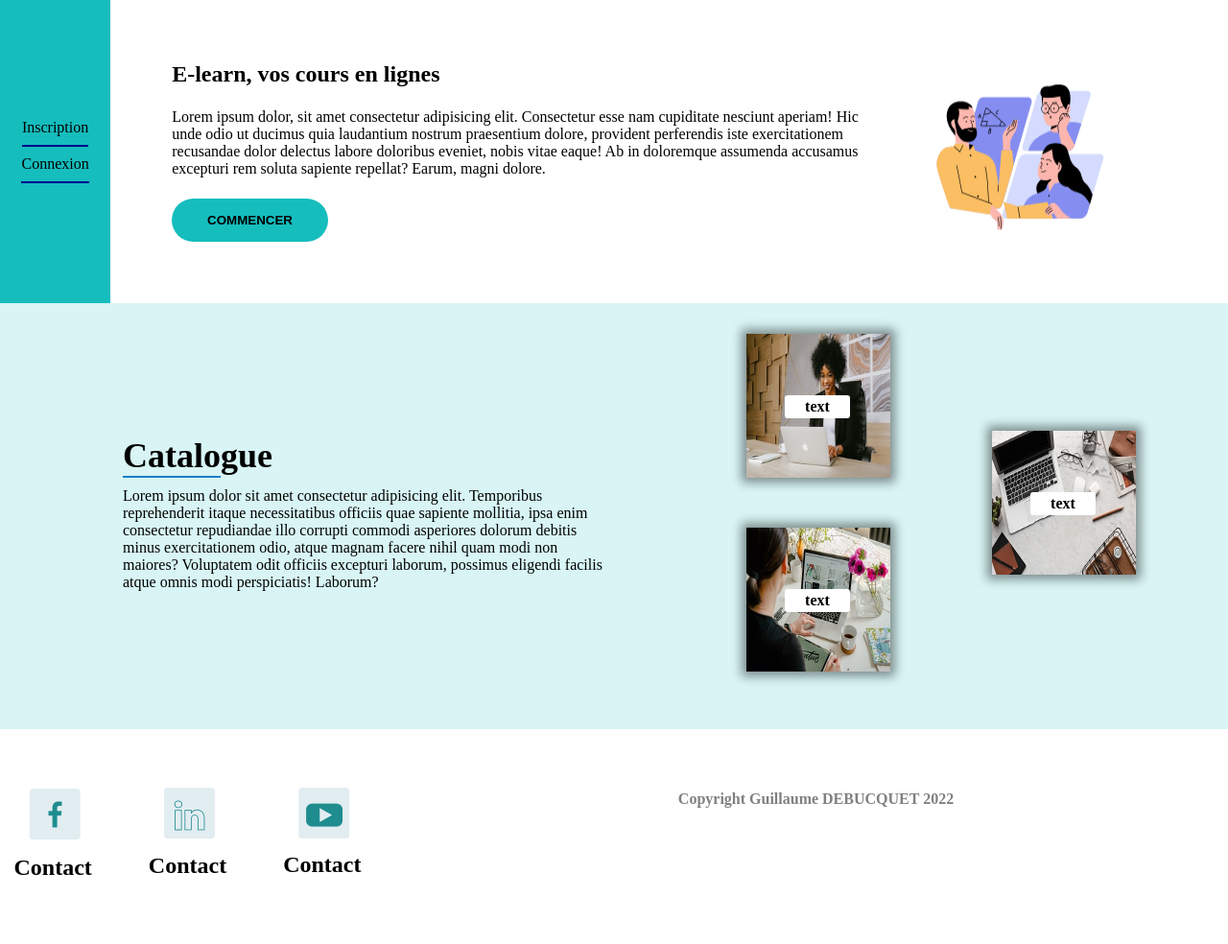
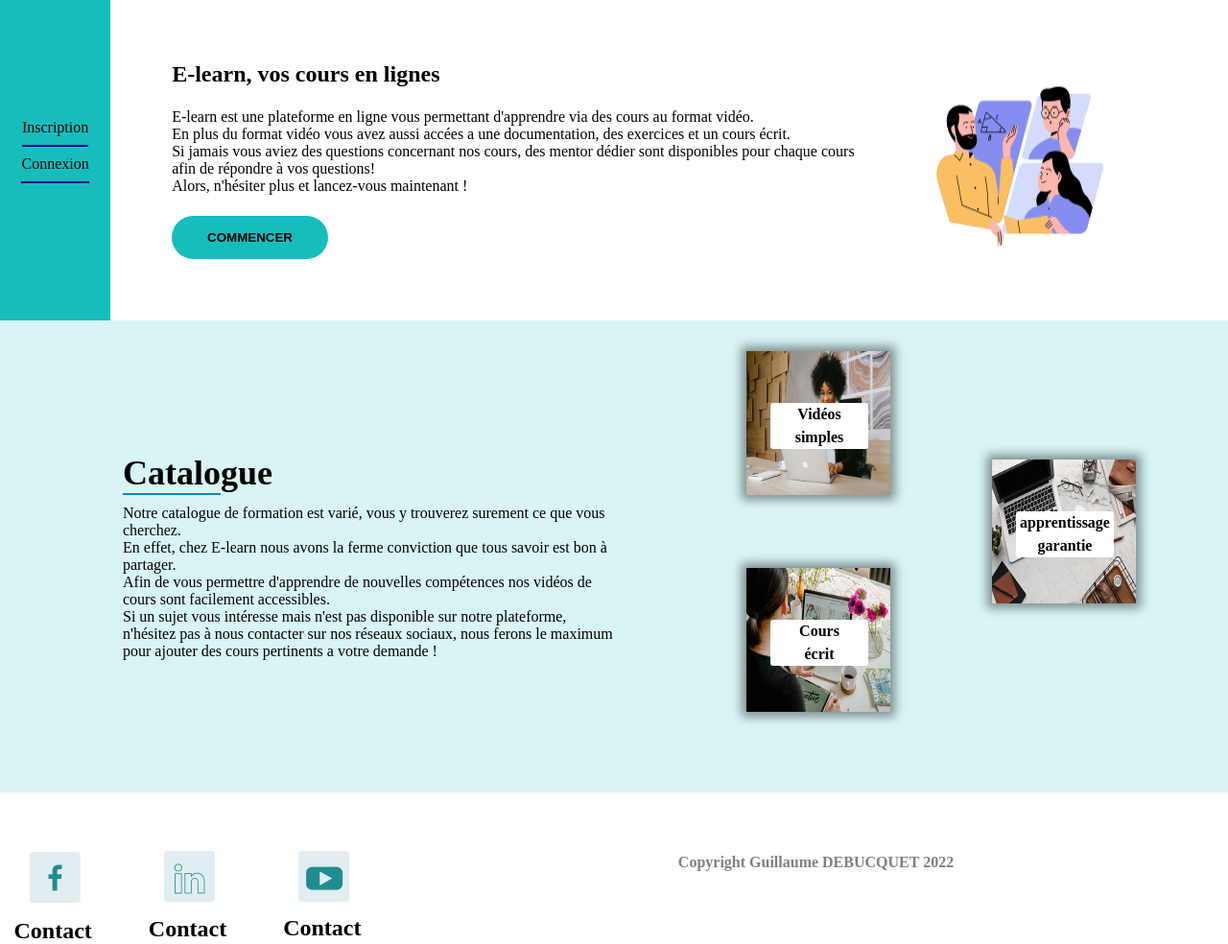
Before and after one commit to Thaishery/Projet-referencement-elearning, a plain HTML site: page index.html in a window 1280 px wide. Shown: the whole page at 96% size. Before the commit the page ends 918 px from the top, so only its background shows below. Drawn offline with Linux system fonts and the light colour scheme.

```diff
--- a/assets/style.css
+++ b/assets/style.css
@@ -86,9 +86,9 @@
 }
 .catalogue__images__caption {
   position: relative;
-  bottom: 100px;
-  left: 50px;
-  max-width: 40%;
+  bottom: 110px;
+  left: 35px;
+  max-width: 60%;
   background-color: white;
   line-height: 24px;
   text-align: center;
--- a/index.html
+++ b/index.html
@@ -33,13 +33,14 @@
             E-learn, vos cours en lignes
           </h1>
           <p class="header__presentation__text">
-            Lorem ipsum dolor, sit amet consectetur adipisicing elit.
-            Consectetur esse nam cupiditate nesciunt aperiam! Hic unde odio ut
-            ducimus quia laudantium nostrum praesentium dolore, provident
-            perferendis iste exercitationem recusandae dolor delectus labore
-            doloribus eveniet, nobis vitae eaque! Ab in doloremque assumenda
-            accusamus excepturi rem soluta sapiente repellat? Earum, magni
-            dolore.
+            E-learn est une plateforme en ligne vous permettant d'apprendre via
+            des cours au format vidéo.<br />
+            En plus du format vidéo vous avez aussi accées a une documentation,
+            des exercices et un cours écrit.<br />
+            Si jamais vous aviez des questions concernant nos cours, des mentor
+            dédier sont disponibles pour chaque cours afin de répondre à vos
+            questions!<br />
+            Alors, n'hésiter plus et lancez-vous maintenant !
           </p>
           <a href="#" class="header__presentation__lien"
             ><button type="button" class="header__presentation__button">
@@ -58,12 +59,16 @@
       <div class="catalogue__texts">
         <h1 class="catalogue__texts__title">Catalogue</h1>
         <p>
-          Lorem ipsum dolor sit amet consectetur adipisicing elit. Temporibus
-          reprehenderit itaque necessitatibus officiis quae sapiente mollitia,
-          ipsa enim consectetur repudiandae illo corrupti commodi asperiores
-          dolorum debitis minus exercitationem odio, atque magnam facere nihil
-          quam modi non maiores? Voluptatem odit officiis excepturi laborum,
-          possimus eligendi facilis atque omnis modi perspiciatis! Laborum?
+          Notre catalogue de formation est varié, vous y trouverez surement ce
+          que vous cherchez.<br />
+          En effet, chez E-learn nous avons la ferme conviction que tous savoir
+          est bon à partager.<br />
+          Afin de vous permettre d'apprendre de nouvelles compétences nos vidéos
+          de cours sont facilement accessibles. <br />
+          Si un sujet vous intéresse mais n'est pas disponible sur notre
+          plateforme, n'hésitez pas à nous contacter sur nos réseaux sociaux,
+          nous ferons le maximum pour ajouter des cours pertinents a votre
+          demande !
         </p>
       </div>
       <div class="catalogue__images__gauche">
@@ -73,7 +78,10 @@
             alt="img1"
             class="catalogue__image"
           />
-          <figcaption class="catalogue__images__caption">text</figcaption>
+          <figcaption class="catalogue__images__caption">
+            Vidéos<br />
+            simples
+          </figcaption>
         </figure>
         <figure>
           <img
@@ -81,7 +89,10 @@
             alt="img2"
             class="catalogue__image"
           />
-          <figcaption class="catalogue__images__caption">text</figcaption>
+          <figcaption class="catalogue__images__caption">
+            Cours<br />
+            écrit
+          </figcaption>
         </figure>
       </div>
       <div class="catalogue__images__droite">
@@ -91,7 +102,9 @@
             alt="img3"
             class="catalogue__image"
           />
-          <figcaption class="catalogue__images__caption">text</figcaption>
+          <figcaption class="catalogue__images__caption">
+            apprentissage garantie
+          </figcaption>
         </figure>
       </div>
     </section>
```
